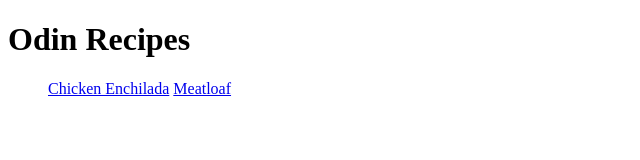
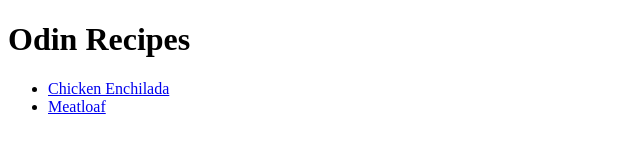
Before and after one commit to samba999/odin-recipes, a plain HTML site: page index.html in a window 1280 px wide. Shown: the whole page, without its empty margins (0-640 px from the left). Drawn offline with Linux system fonts and the light colour scheme.

Commit message:
fix:unordered list forecipes

```diff
--- a/index.html
+++ b/index.html
@@ -7,8 +7,9 @@
     <body>
         <h1>Odin Recipes</h1>
         <ul>
-        <a href="./recipes/enchilada.html">Chicken Enchilada</a>
-        <a href="./recipes/meatloaf.html">Meatloaf</a>
+        <li><a href="./recipes/enchilada.html">Chicken Enchilada</a></li>
+
+        <li><a href="./recipes/meatloaf.html">Meatloaf</a></li>
 
         </ul>
 
```
